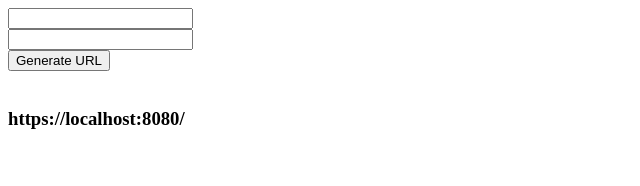
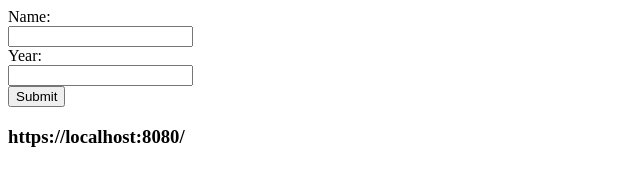
Before and after one commit to acciojob/sharable-urls-Priti2510, a website: page main.html in a window 1280 px wide. Shown: the whole page, without its empty margins (0-640 px from the left). Drawn offline with Linux system fonts and the light colour scheme.

Commit message:
created a submission

```diff
--- a/main.html
+++ b/main.html
@@ -3,12 +3,15 @@
   <body>
     <script type="text/javascript" src="./script.js">
 </script>
-	  <form>
-	  <input type="text" id="name" name="name"><br>
-	  <input type="number" id="year" name="year"><br>
-	  <button type="submit" id="button">Generate URL</button>
-	  </form><br>
-	  <h3 id="url">https://localhost:8080/</h3>
+	  <form id="myForm">
+    <label for="name">Name:</label><br>
+    <input type="text" id="name" name="name"><br>
+    <label for="year">Year:</label><br>
+    <input type="number" id="year" name="year"><br>
+    <input type="submit" id="button" value="Submit">
+ </form>
+
+ <h3 id="url">https://localhost:8080/</h3>
   </body>
 
 </html>
```
